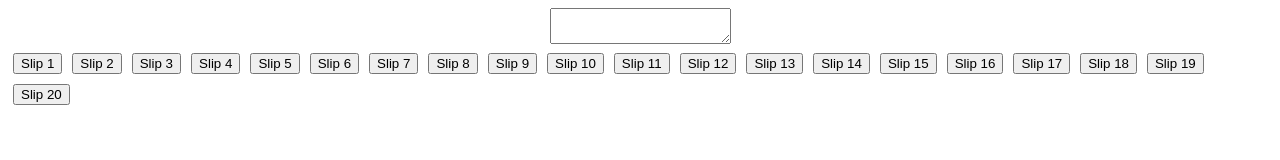
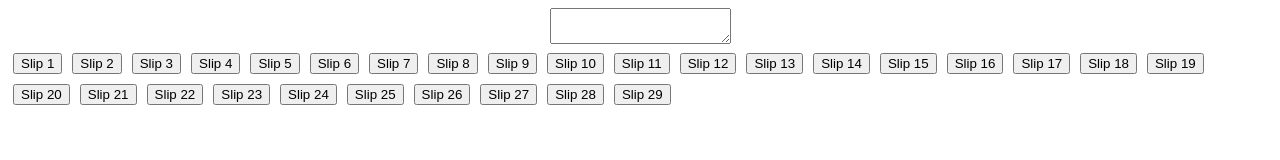
Before and after one commit to sp354513/practicalsolution24, a plain HTML site: page index.html in a window 1280 px wide. Drawn offline with Linux system fonts and the light colour scheme.

Commit message:
Update for ml index.html

```diff
--- a/index.html
+++ b/index.html
@@ -38,11 +38,15 @@
      <button class="file-button" onclick="loadFile('Slip18.txt')">Slip 18</button>
     <button class="file-button" onclick="loadFile('Slip19.txt')">Slip 19</button>
     <button class="file-button" onclick="loadFile('Slip20.txt')">Slip 20</button>
-<!--      <button class="file-button" onclick="loadFile('Slip21.txt')">Slip 21</button>
+    <button class="file-button" onclick="loadFile('Slip21.txt')">Slip 21</button>
     <button class="file-button" onclick="loadFile('Slip22.txt')">Slip 22</button>
     <button class="file-button" onclick="loadFile('Slip23.txt')">Slip 23</button>
     <button class="file-button" onclick="loadFile('Slip24.txt')">Slip 24</button>
-    <button class="file-button" onclick="loadFile('Slip25.txt')">Slip 25</button>  -->
+    <button class="file-button" onclick="loadFile('Slip25.txt')">Slip 25</button>
+    <button class="file-button" onclick="loadFile('Slip26.txt')">Slip 26</button>
+    <button class="file-button" onclick="loadFile('Slip27.txt')">Slip 27</button>
+    <button class="file-button" onclick="loadFile('Slip28.txt')">Slip 28</button>
+    <button class="file-button" onclick="loadFile('Slip29.txt')">Slip 29</button>
 
     <!-- Add more buttons for more files -->
 </div>
```
